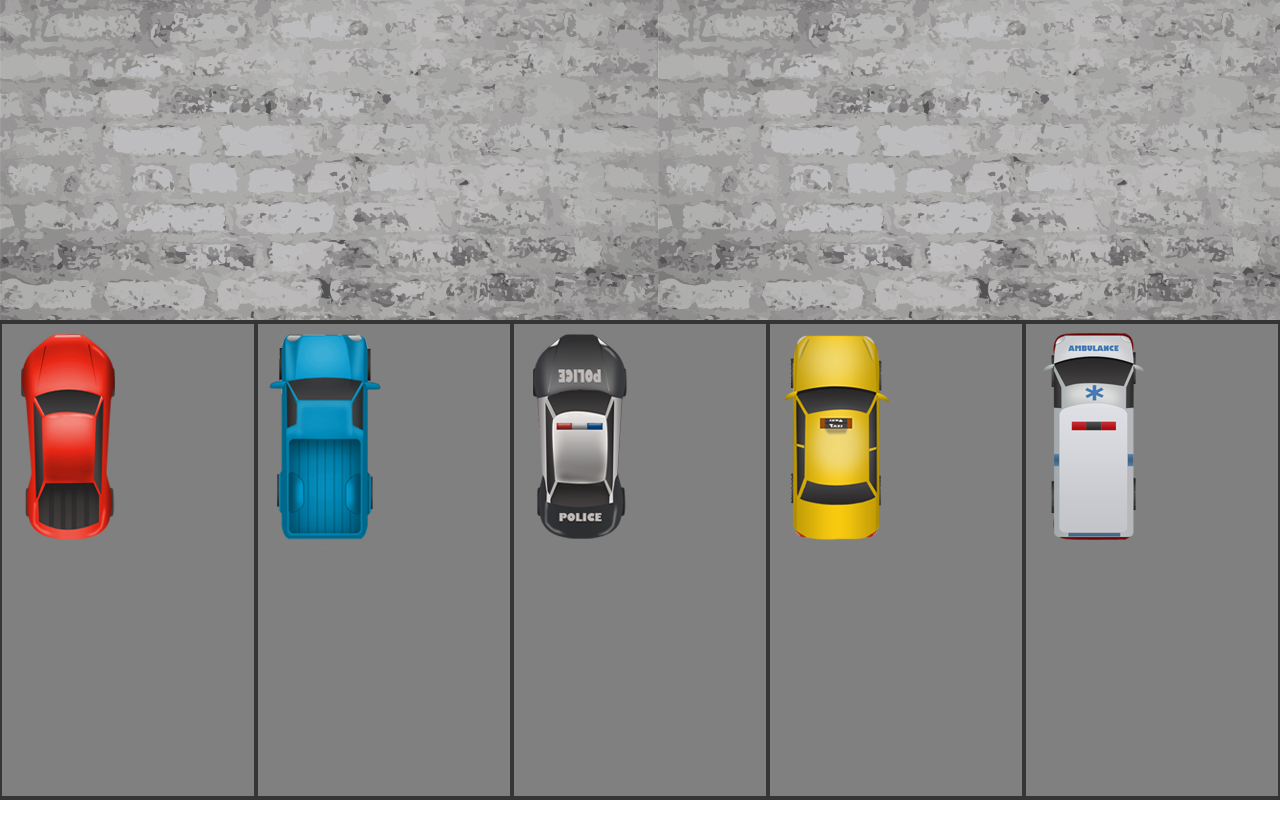
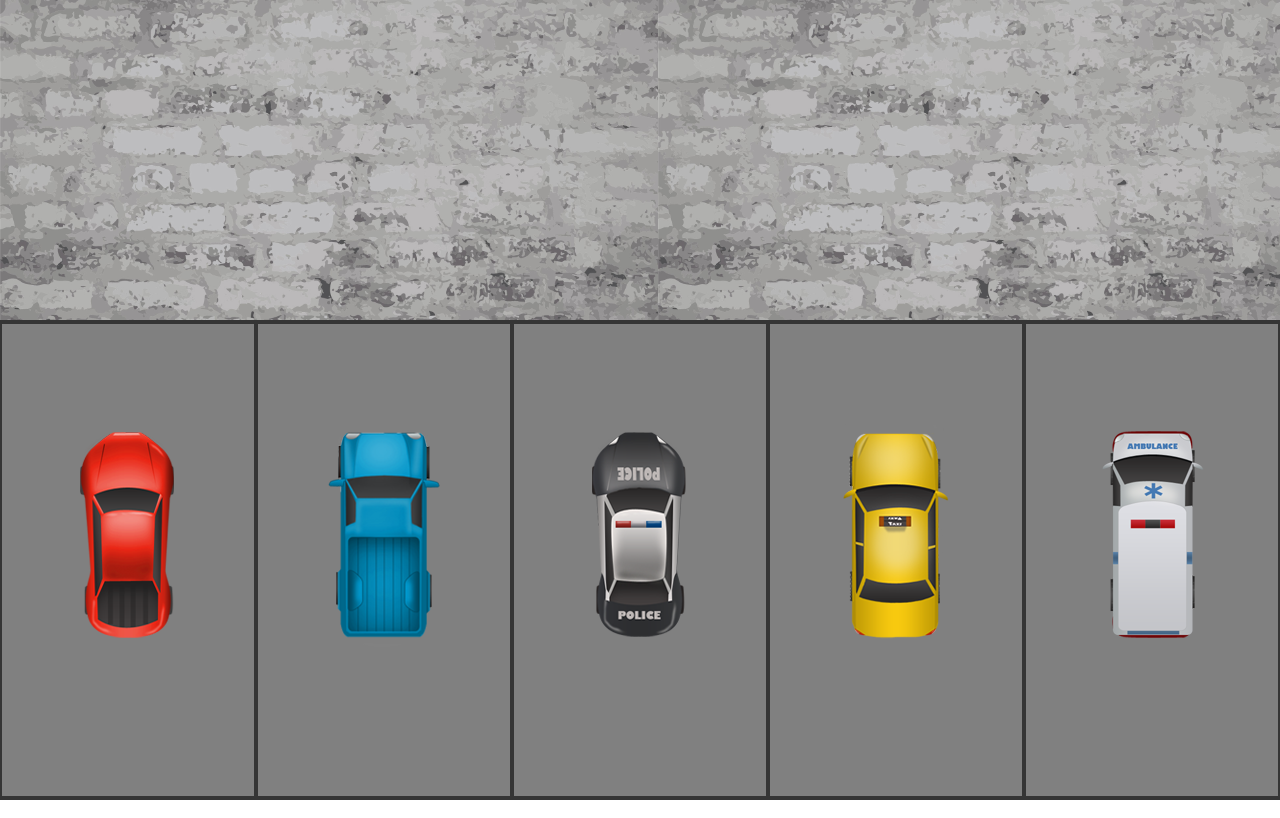
Before and after one commit to Bright-Web/random-racer, a plain HTML site: page index.html in a window 1280 px wide. Drawn offline with nearby package versions, Linux system fonts and the light colour scheme.

Commit message:
fixed bug

```diff
--- a/app.css
+++ b/app.css
@@ -36,6 +36,9 @@ h1{
     border: 2px solid #353535;
     border-top: 4px solid #353535;
     border-bottom: 4px solid #353535;
+    display: flex;
+    justify-content: center;
+    align-items: center;
 }
 
 /* .car-1{
--- a/index.html
+++ b/index.html
@@ -32,7 +32,6 @@
         </div>
       </div>
     </section>
-<img src="" alt="" srcset="">
 <!-- -------------------------------------------------------------------------- -->
 <!-- --------------------------- RACE SCREEN  --------------------------------- -->
 <!-- -------------------------------------------------------------------------- -->
@@ -48,7 +47,6 @@
             <button class="button race-button">Move Vehicles</button>
       </div>
 
-      </button>
       <div class="raceScreen-race">
           <div class="race-background">
               <div class="race-track">
```
